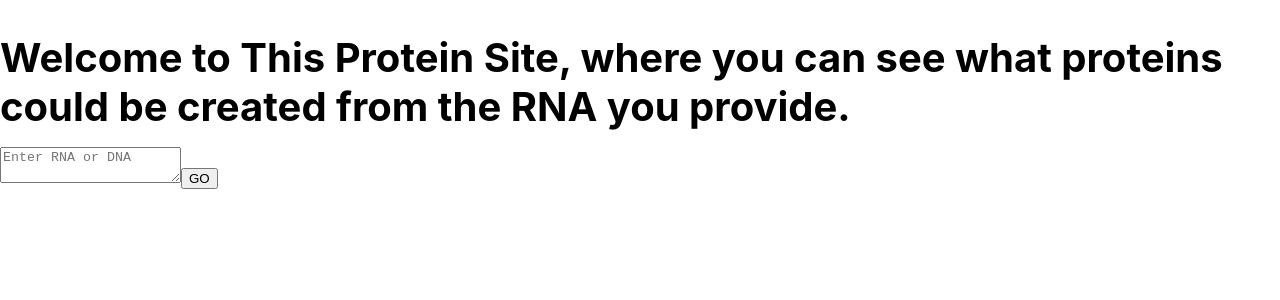
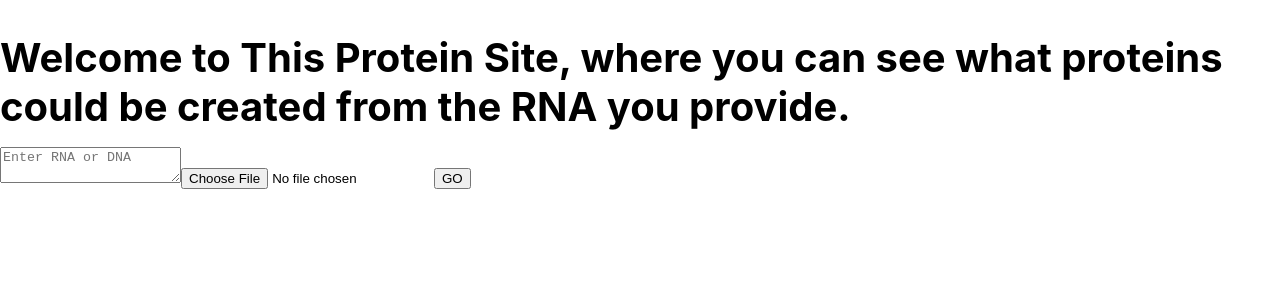
Before and after one commit to biela000/bioinformatyka-msc-2022, a React (Create React App) app: page / in a window 1280 px wide. Both pictures are taken after a click on the button "GO". Shown: the top 300 px of the page. Built offline with nearby package versions, Linux system fonts and the light colour scheme.

Commit message:
add FileInput component

```diff
--- a/src/components/HomePage/RNAInput/RNAInput.tsx
+++ b/src/components/HomePage/RNAInput/RNAInput.tsx
@@ -1,9 +1,10 @@
-import React, { useState } from "react";
+import React, {useState} from "react";
 import classes from './RNAInput.module.scss';
 import Button from '../../UI/Button/Button';
-import { addProtein } from "../../../store/slices/proteinSlice";
-import { useNavigate } from "react-router-dom";
-import { useAppDispatch } from "../../../store/storeHooks";
+import {addProtein} from "../../../store/slices/proteinSlice";
+import {useNavigate} from "react-router-dom";
+import {useAppDispatch} from "../../../store/storeHooks";
+import FileInput from "../../UI/FileInput/FileInput";
 
 const RNA_REGEX = /^[AUGCT\s]*$/i;
 
@@ -11,16 +12,16 @@ function RNAInput() {
 	const navigate = useNavigate();
 	const dispatch = useAppDispatch();
 	const [rna, setRna] = useState('');
+	let invalidMessage = ""
 	const isRnaValid = RNA_REGEX.test(rna);
+
 	const handleRnaChange = (rna: string) => {
-		// Check if given input only consists of
-		// letters present in a normal RNA / DNA code
+
 		setRna(rna);
 	};
 
 	const handleRnaSubmit = () => {
 		if (rna) {
-			// TODO: Check if RNA is valid (i think it has to have length of 3n)
 			dispatch(addProtein(rna));
 			navigate('/result/1');
 		} else {
@@ -38,7 +39,11 @@ function RNAInput() {
 				placeholder="Enter RNA or DNA"
 				data-testid="RNAInput"
 			/>
-			{!isRnaValid && <p>Invalid RNA</p>}
+			<FileInput acceptedExtensions={["txt"]} onInput={event => {
+				const input = event.target as HTMLInputElement;
+				input.files![0].text().then(value => {handleRnaChange(value)})
+			}} />
+			{!isRnaValid && <p>{invalidMessage}</p>}
 			<Button onClick={handleRnaSubmit} disabled={!isRnaValid}>GO</Button>
 		</React.Fragment>
 	);
--- /dev/null
+++ b/src/components/UI/FileInput/FileInput.tsx
@@ -0,0 +1,13 @@
+import classes from "./FileInput.module.scss"
+import {FormEvent} from "react";
+
+export type FileInputProps = {
+	acceptedExtensions	: Array<String>,
+	onInput: (event : FormEvent<HTMLInputElement>)=>void,
+	multiple?: boolean,
+}
+
+export default function FileInput({acceptedExtensions,onInput,multiple} : FileInputProps)
+{
+	return <input type="file" multiple={multiple} onInput={onInput} accept={acceptedExtensions.join(",")} />
+}
--- a/src/routes/HomePage/HomePage.tsx
+++ b/src/routes/HomePage/HomePage.tsx
@@ -1,4 +1,4 @@
-import React, { useState } from 'react';
+import React, {useState} from 'react';
 import classes from './HomePage.module.scss';
 import RNAInput from '../../components/HomePage/RNAInput/RNAInput';
 import Button from '../../components/UI/Button/Button';
```
Also changed, not shown: src/components/UI/FileInput/FileInput.module.scss (added).
